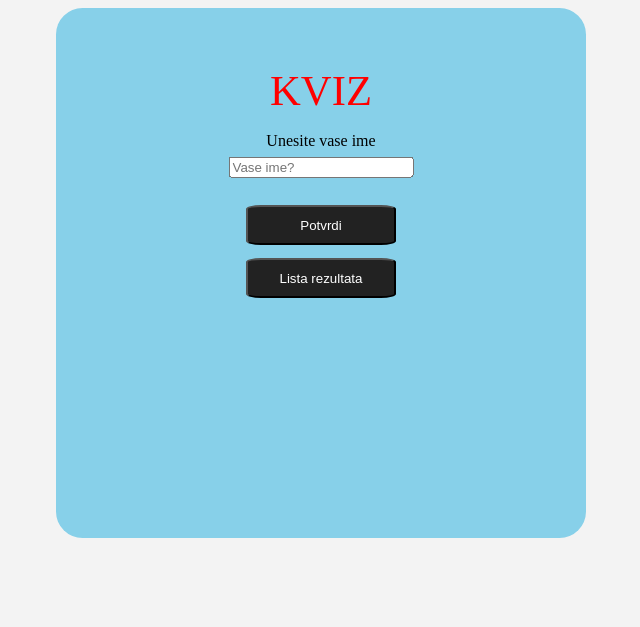
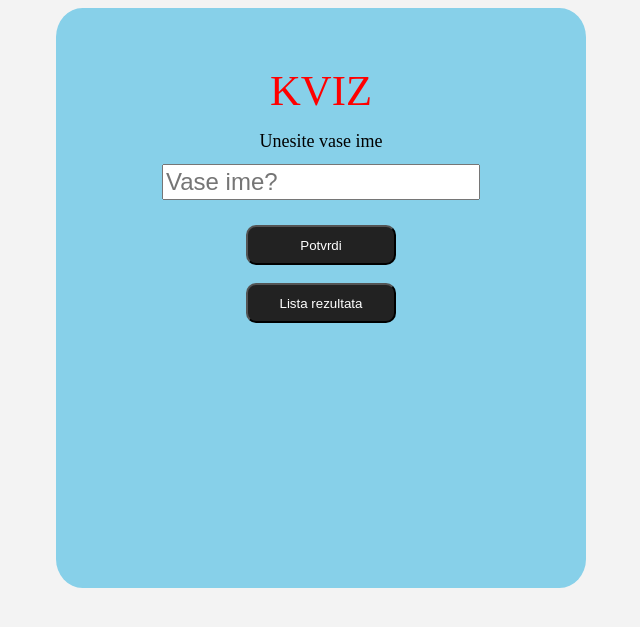
Before and after one commit to miirko99/PIA-homeworks, a PHP site: page / in a window 1280 px wide. Shown: the top 627 px of the page, without its empty margins (319-959 px from the left). Run offline with PHP 8.4, Linux system fonts and the light colour scheme.

Commit message:
Update style.css

```diff
--- a/hw-3/style.css
+++ b/hw-3/style.css
@@ -1,6 +1,6 @@
 #holder{
 	width:500px;
-	height:500px;
+	height:550px;
 	background-color:rgb(135,208,233);
 	margin:auto;
 	position:relative;
@@ -18,12 +18,15 @@ body{
 	font-family:courgette;
 }
 #labelIme{
+	font-size: 18px;
 	position:absolute;
 	left:50%;
-	top:25%;
+	top:23%;
 	transform:translate(-50%,-50%)
 }
 #inputIme{
+	height: 30px;
+	font-size: 24px;
 	position:absolute;
 	left:50%;
 	top:30%;
@@ -81,9 +84,9 @@ body{
 	width:150px;
 	color:white;
 	background-color:#222;
-	display:inline-block;
-	border-radius:10%;
+	border-radius:10px;
 	cursor:pointer;
+
 
 }
 .btn:hover{
@@ -104,3 +107,14 @@ body{
 ol{
     font-size: 25px;
 }
+#menu, #retry{
+	margin-left: 175px;
+
+}
+#rezultat{
+	width: 300px;
+	background-color: #fffd;
+	padding: 10px;
+	margin:30px auto 10px auto;
+	border-radius: 10px;
+}
```
